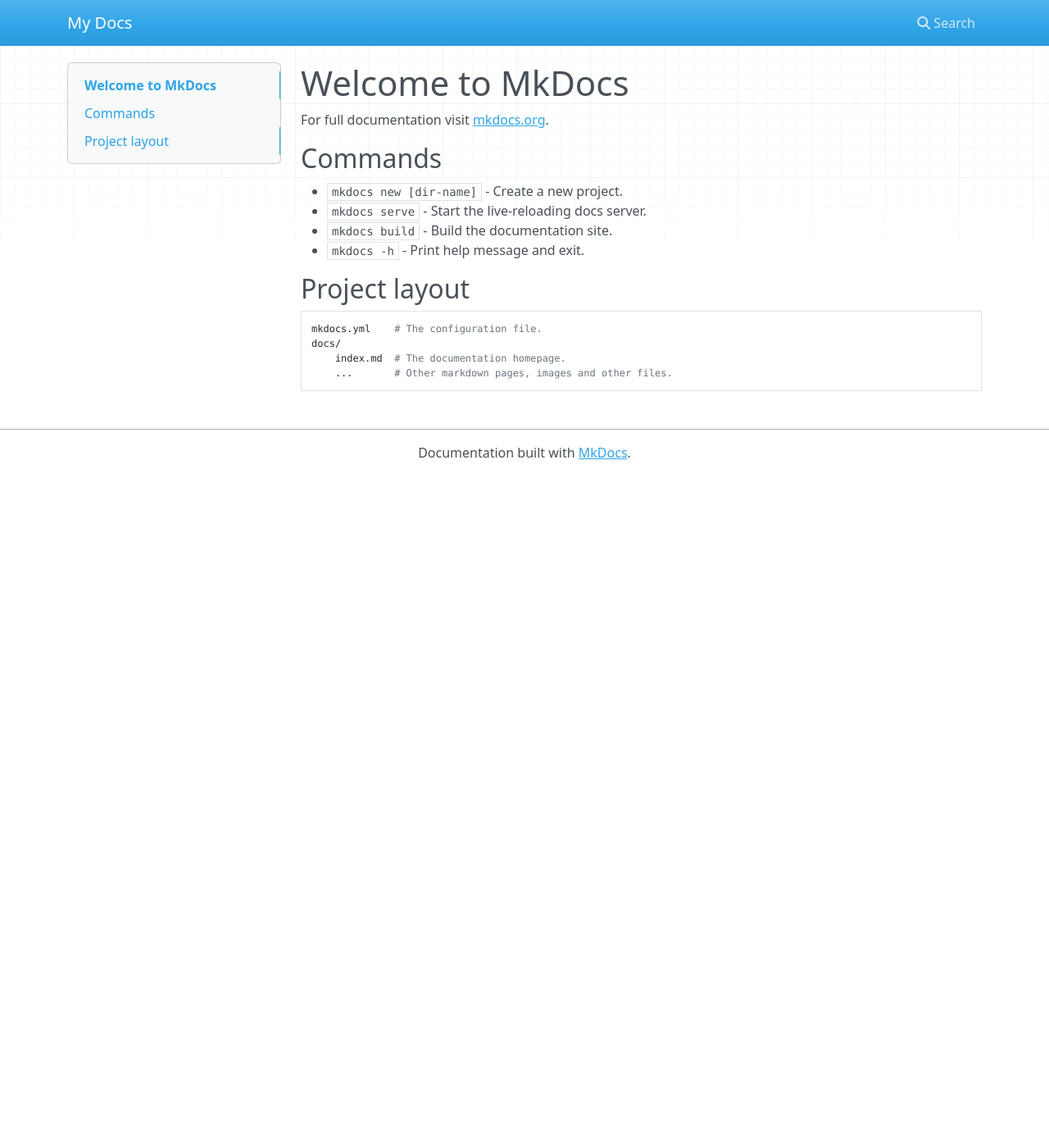
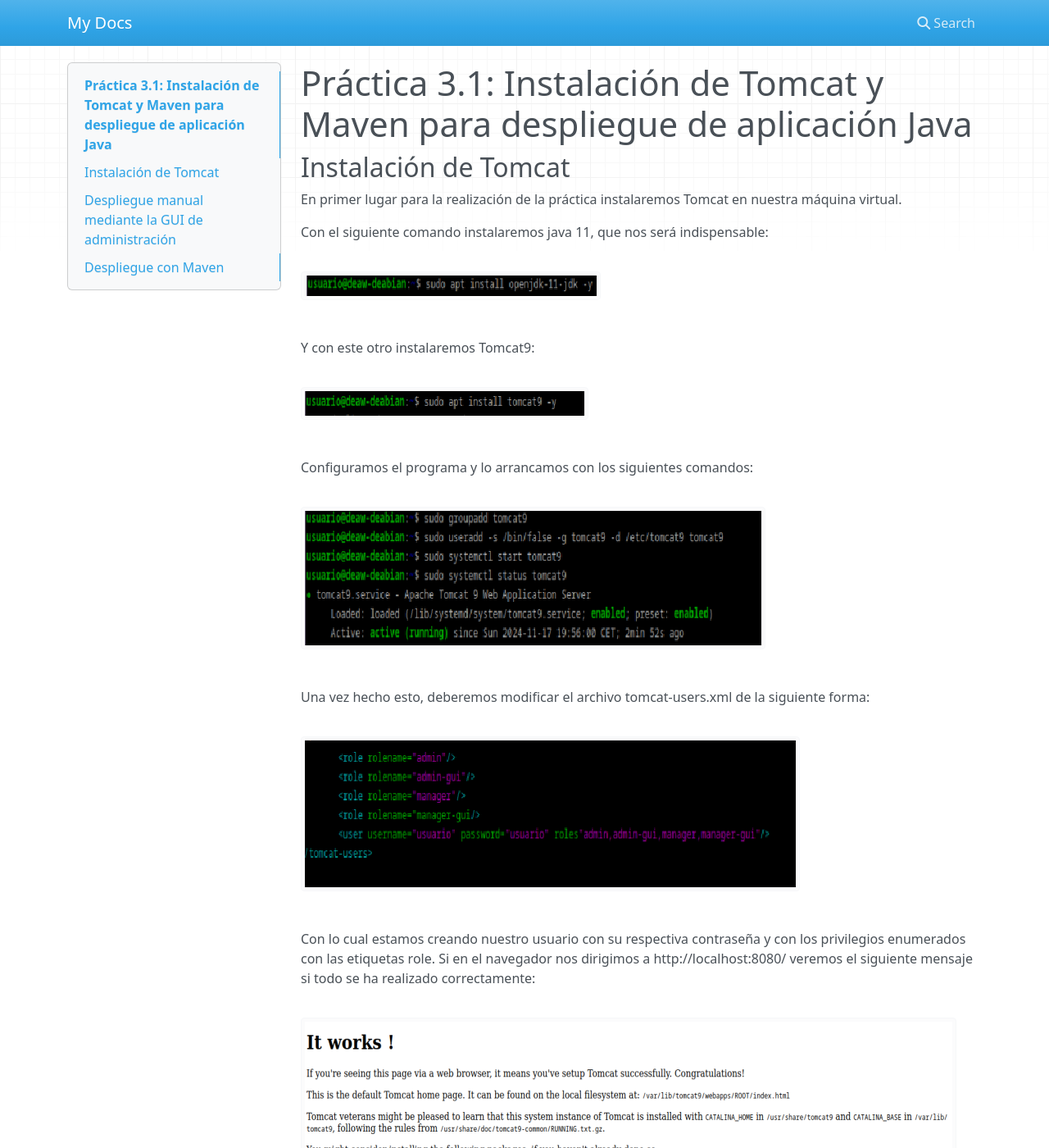
Before and after one commit to manuelortiz12/practica3.1_deaw-manuelortiz12, an MkDocs documentation site: the page built from docs/index.md, in a window 1280 px wide and 1400 px high. Shown: the whole window at 82% size. Built offline with MkDocs 1.6.1, drawn with Linux system fonts in a browser that asks for light colours; nearby versions of some CDN libraries; some of the changed text lies outside the part shown.

Commit message:
practica realizada

```diff
--- a/docs/index.md
+++ b/docs/index.md
@@ -1,17 +1,76 @@
-# Welcome to MkDocs
+# Práctica 3.1: Instalación de Tomcat y Maven para despliegue de aplicación Java
 
-For full documentation visit [mkdocs.org](https://www.mkdocs.org).
+## Instalación de Tomcat
+En primer lugar para la realización de la práctica instalaremos Tomcat en nuestra máquina virtual.
 
-## Commands
+Con el siguiente comando instalaremos java 11, que nos será indispensable:
 
-* `mkdocs new [dir-name]` - Create a new project.
-* `mkdocs serve` - Start the live-reloading docs server.
-* `mkdocs build` - Build the documentation site.
-* `mkdocs -h` - Print help message and exit.
+![alt](images/2.png)
 
-## Project layout
+Y con este otro instalaremos Tomcat9:
 
-    mkdocs.yml    # The configuration file.
-    docs/
-        index.md  # The documentation homepage.
-        ...       # Other markdown pages, images and other files.
+![alt](images/1.png)
+
+Configuramos el programa y lo arrancamos con los siguientes comandos:
+
+![alt](images/3.png)
+
+Una vez hecho esto, deberemos modificar el archivo tomcat-users.xml de la siguiente forma:
+
+![alt](images/4.png)
+
+Con lo cual estamos creando nuestro usuario con su respectiva contraseña y con los privilegios enumerados con las etiquetas role.
+Si en el navegador nos dirigimos a http://localhost:8080/ veremos el siguiente mensaje si todo se ha realizado correctamente:
+
+![alt](images/5.png)
+
+Ahora nos dirigiremos a http://localhost:8080/manager/html despúes de haber instalado en nuestra máquina tomcat9-admin y veremos lo siguiente:
+
+![alt](images/6.png)
+
+
+![alt](images/7.png)
+
+Y si accedemos a http://localhost:8080/host-manager/html, entraremos a la siguiente sección:
+
+![alt](images/8.png)
+
+Y hasta aquí estaría realizada la isntalación.
+
+## Despliegue manual mediante la GUI de administración
+
+Para este paso volveremos a localhost:8080/manager, donde nos dirigiremos a la siguiente sección, donde introduciremos el archivo .war que hemos descargado previamente, de forma manual:
+
+![alt](images/8.b.png)
+
+![alt](images/9.png)
+
+Y para comprobar que está funcionando correctamente, nos vamos a http://localhost:8080/EjemploPruebaCarga, y comprobaremos que efectivamente se ha desplegado correctamente.
+
+![alt](images/10.png)
+
+## Despliegue con Maven
+
+Antes de comenzar advertir que esta parte no he sido capaz de ponerla en funcionamiento debido a un error que no he sabido a fecha de la realización de esta práctica como resolver, y que llegado el momento mostrare. Dicho esto, como siempre instalaremos el programa pertinente, en este caso Maven:
+
+![alt](images/11.png)
+
+Una vez instalado, volveremos al archivo de usuarios de tomcat y añadiremos un nuevo usuario que sera el administrador del script, ya que por temas de seguridad un mismo usuario no deberia tener todos los roles simultaneamente.
+
+![alt](images/12.png)
+
+A continuación nos dirigiremos al archivo de configuración de Maven, y añadiremos las siguientes líneas, en las cuales username y password serán correspondientes a este último usuario creado.
+
+![alt](images/13.png)
+
+Ejecutamos el siguiente comando para crear un proyecto que usaremos de prueba:
+
+![alt](images/14.png)
+
+Y modificaremos el archivo pom.xml de la siguiente forma:
+
+![alt](images/15.png)
+
+A partir de aquí al intentar desplegar tomcat7 con maven me da el siguiente error, el cual no he podido solucionar y me incapacita para terminar la práctica:
+
+![alt](images/16.png)
```
Also changed, not shown: docs/images/1.png (added), docs/images/10.png (added), docs/images/11.png (added), docs/images/12.png (added), docs/images/13.png (added), docs/images/14.png (added), docs/images/15.png (added), docs/images/16.png (added), docs/images/2.png (added), docs/images/3.png (added), docs/images/4.png (added), docs/images/5.png (added), docs/images/6.png (added), docs/images/7.png (added), 3 more files.
